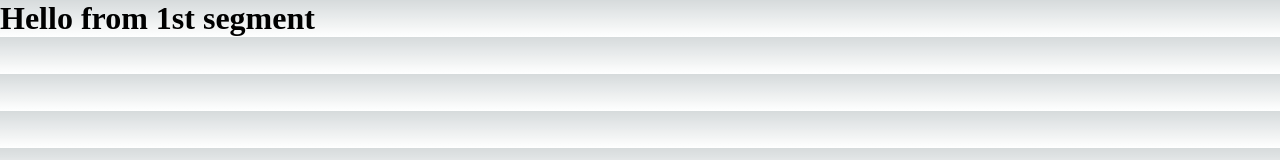
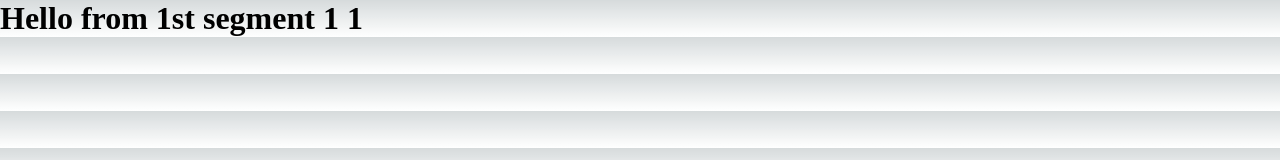
Before and after one commit to capmahin/Hello-next-2, a Next.js app: page /fruit/1/1 in a window 1280 px wide. Shown: the top 160 px of the page. Built offline with nearby package versions, Linux system fonts and the light colour scheme.

Commit message:
add router.query.name and subname

```diff
--- a/pages/fruit/[name]/[subname].tsx
+++ b/pages/fruit/[name]/[subname].tsx
@@ -7,7 +7,7 @@ export default function FruitName() {
     console.log(router)
 
 
-    return <h1>Hello from 1st segment</h1>
+    return <h1>Hello from 1st segment {router.query.name} {router.query.subname}</h1>
 }
 
 //http://localhost:3000/fruit/hlww
```
